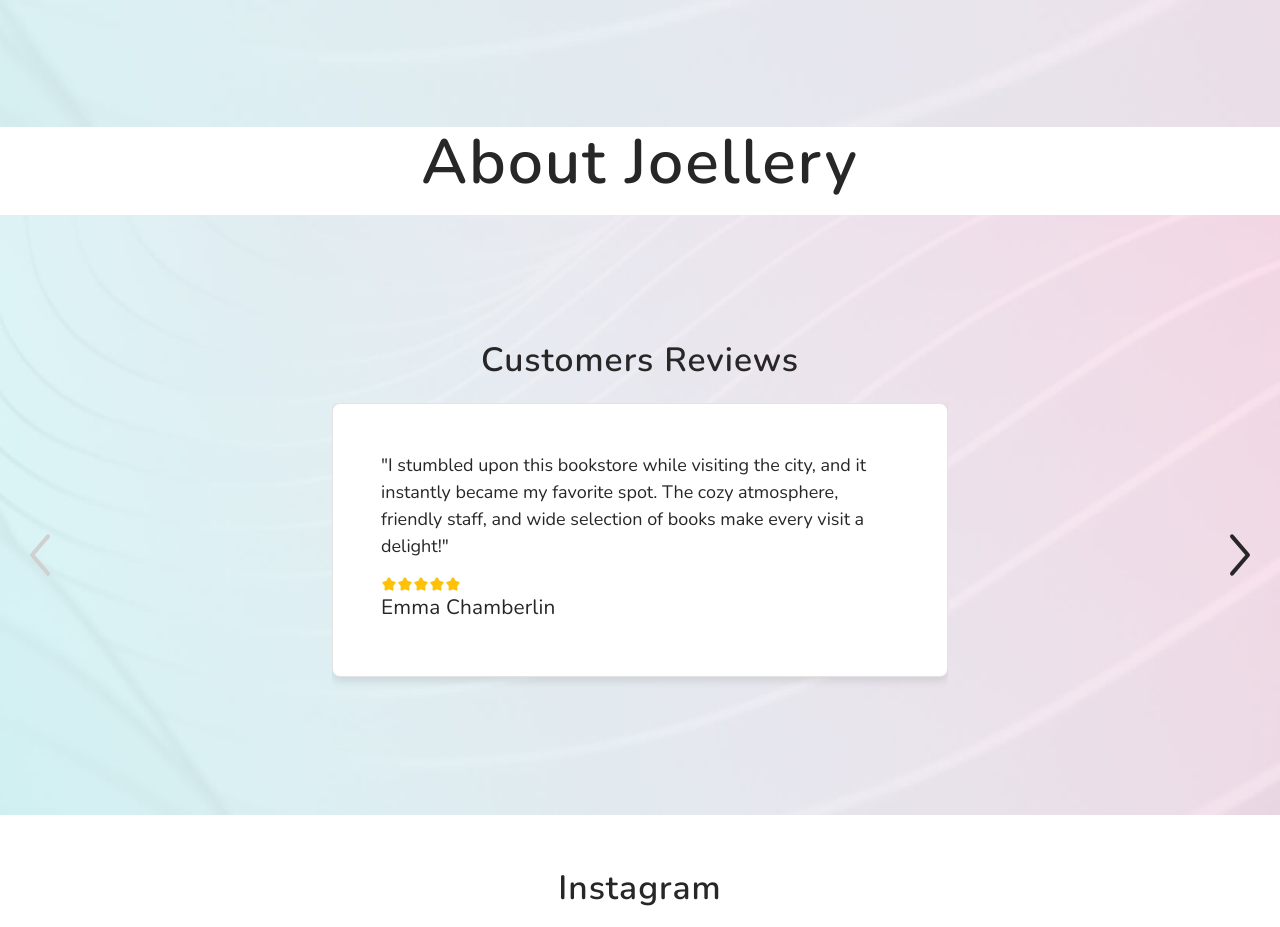
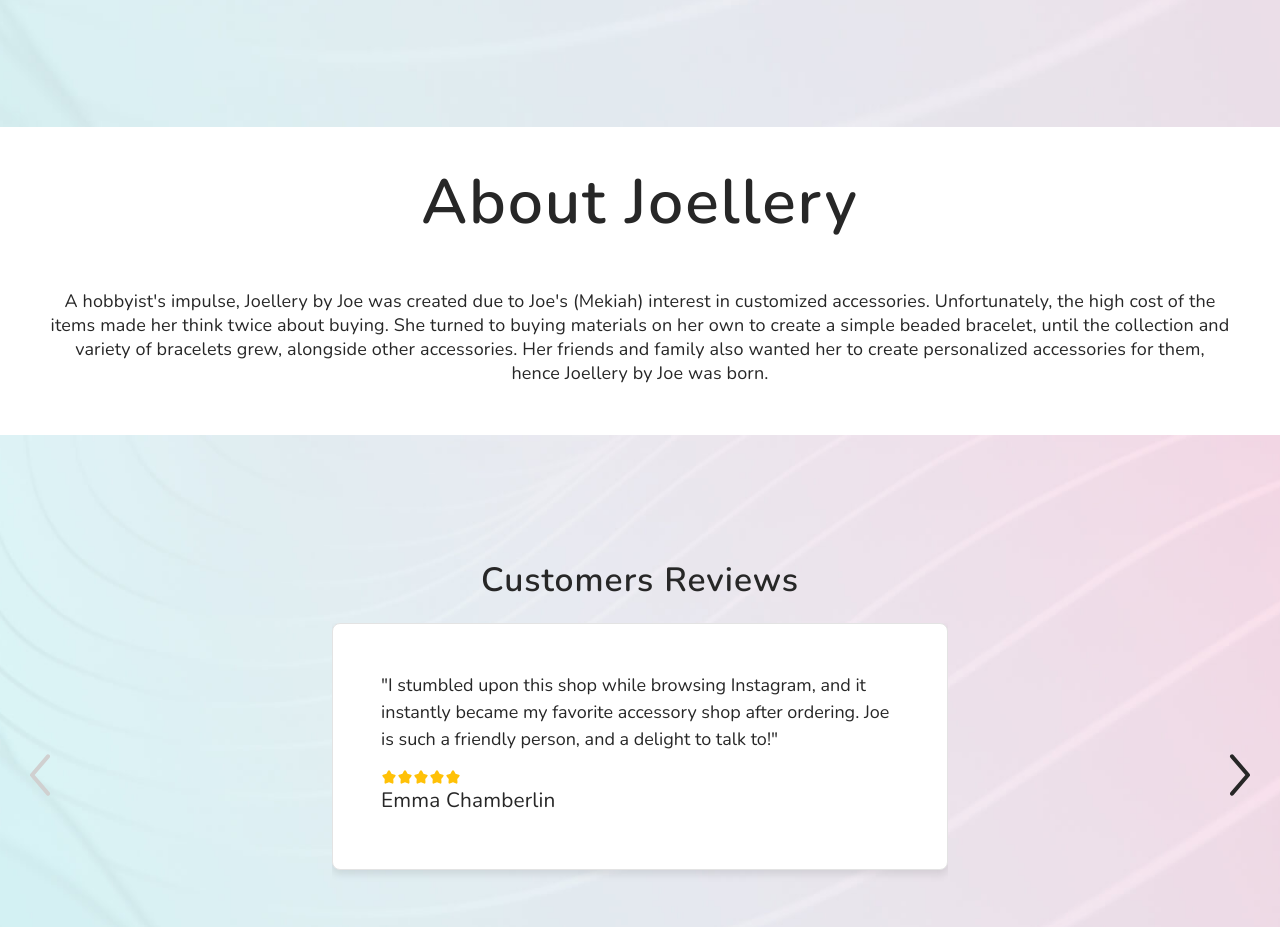
Before and after one commit to JoellerybyJoe/JoellerybyJoe.github.io, a plain HTML site: page index.html in a window 1280 px wide. Shown: the part 768-1695 px from the top of the page. Drawn offline with nearby package versions, Linux system fonts and the light colour scheme.

Commit message:
edited about section

```diff
--- a/index.html
+++ b/index.html
@@ -639,7 +639,12 @@
     <section id="about">
       <h1 class="about-title">About Joellery</h1>
 
-      <p></p>
+      <div class="about-paragraph">
+      <p>
+        A hobbyist's impulse, Joellery by Joe was created due to Joe's (Mekiah) interest in customized accessories. Unfortunately, the high cost of the items made her think twice about buying. She turned to buying materials on her own to create a simple beaded bracelet, until the collection and variety of bracelets grew, alongside other accessories. Her friends and family also wanted her to create personalized accessories for them, hence Joellery by Joe was born.
+      </p>
+    </div>
+
     </section>
 
     <section
@@ -686,10 +691,8 @@
                 class="card position-relative text-left p-5 border rounded-3"
               >
                 <blockquote>
-                  "I stumbled upon this bookstore while visiting the city, and
-                  it instantly became my favorite spot. The cozy atmosphere,
-                  friendly staff, and wide selection of books make every visit a
-                  delight!"
+                  "I stumbled upon this shop while browsing Instagram, and
+                  it instantly became my favorite accessory shop after ordering. Joe is such a friendly person, and a delight to talk to!"
                 </blockquote>
                 <div class="rating text-warning d-flex align-items-center">
                   <svg class="star star-fill">
@@ -1070,9 +1073,7 @@
                     <li class="menu-item mb-1">
                       <a href="./order.html">Order</a>
                     </li>
-                    <li class="menu-item mb-1">
-                      <a href="#blog">Blogs</a>
-                    </li>
+
                     <li class="menu-item mb-1">
                       <a href="#contact">Contact</a>
                     </li>
--- a/style.css
+++ b/style.css
@@ -304,7 +304,6 @@ h6 {
   background-color: var(--primary-color);
 }
 
-
 .btn.add-to-cart {
   background-color: #f86d72;
   border-color: #f79296;
@@ -315,7 +314,6 @@ h6 {
   border-color: #f7878b;
 }
 
-
 .contact-form .btn-primary {
   background-color: #f86d72;
   border-color: #f79296;
@@ -326,7 +324,6 @@ h6 {
   border-color: #f7878b;
 }
 
-
 #viewCart {
   background-color: #f86d72;
   border-color: #f79296;
@@ -336,7 +333,6 @@ h6 {
   background-color: #f88c90;
   border-color: #f7878b;
 }
-
 
 .btn.place-order {
   background-color: #f86d72;
@@ -1453,6 +1449,13 @@ select#input-sort {
 /* own css */
 .about-title {
   text-align: center;
+  margin: 20px;
+  margin-top: 40px;
+}
+
+.about-paragraph {
+  text-align: center;
+  margin: 50px;
 }
 
 .contact-title {
@@ -1498,12 +1501,12 @@ select#input-sort {
 }
 
 .card-title {
-  font-family: 'Nunito', sans-serif;
+  font-family: "Nunito", sans-serif;
   font-weight: 700;
 }
 
 .card-text {
-  font-family: 'Nunito', sans-serif;
+  font-family: "Nunito", sans-serif;
   font-weight: 400;
 }
 
```
